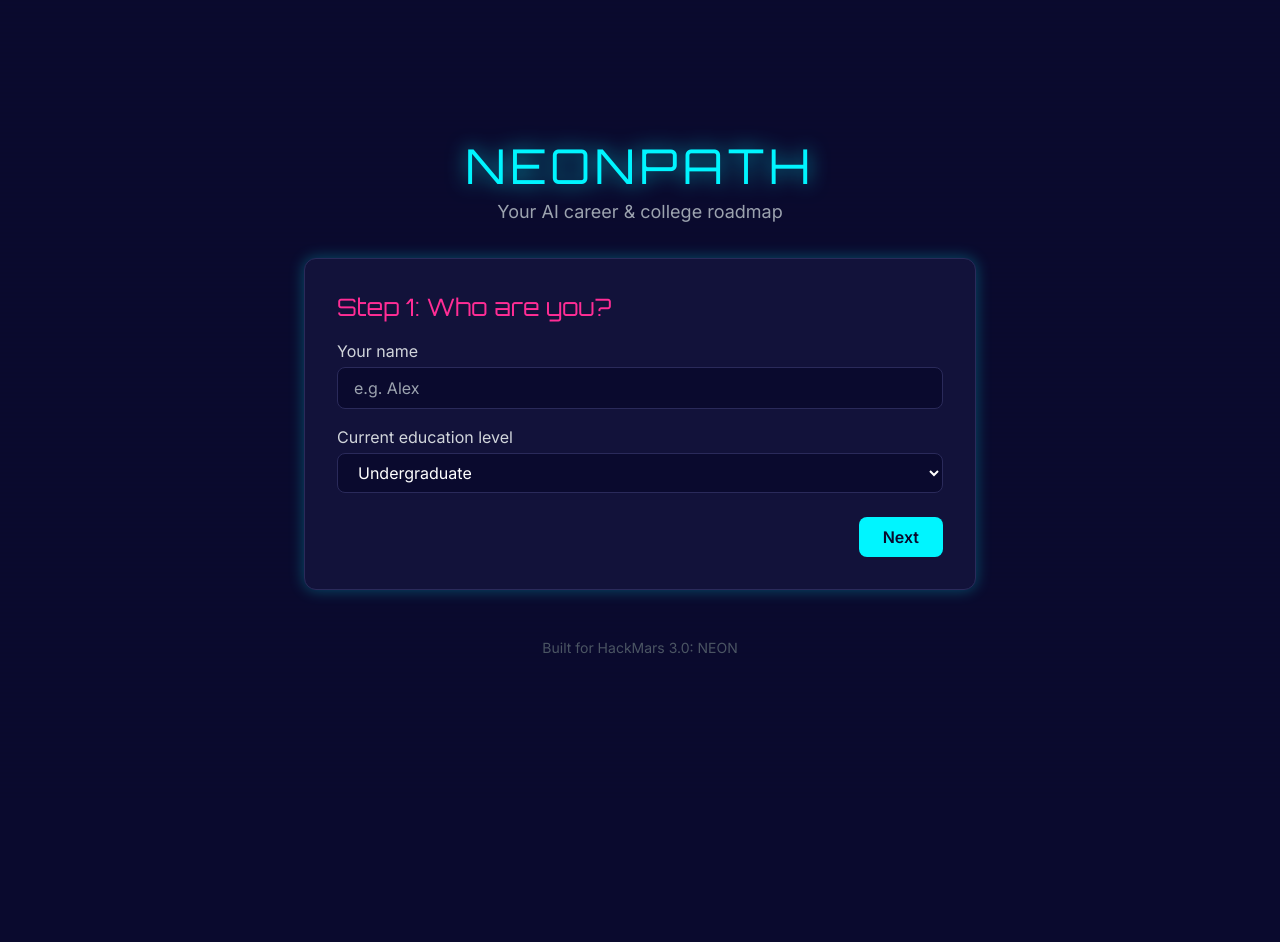
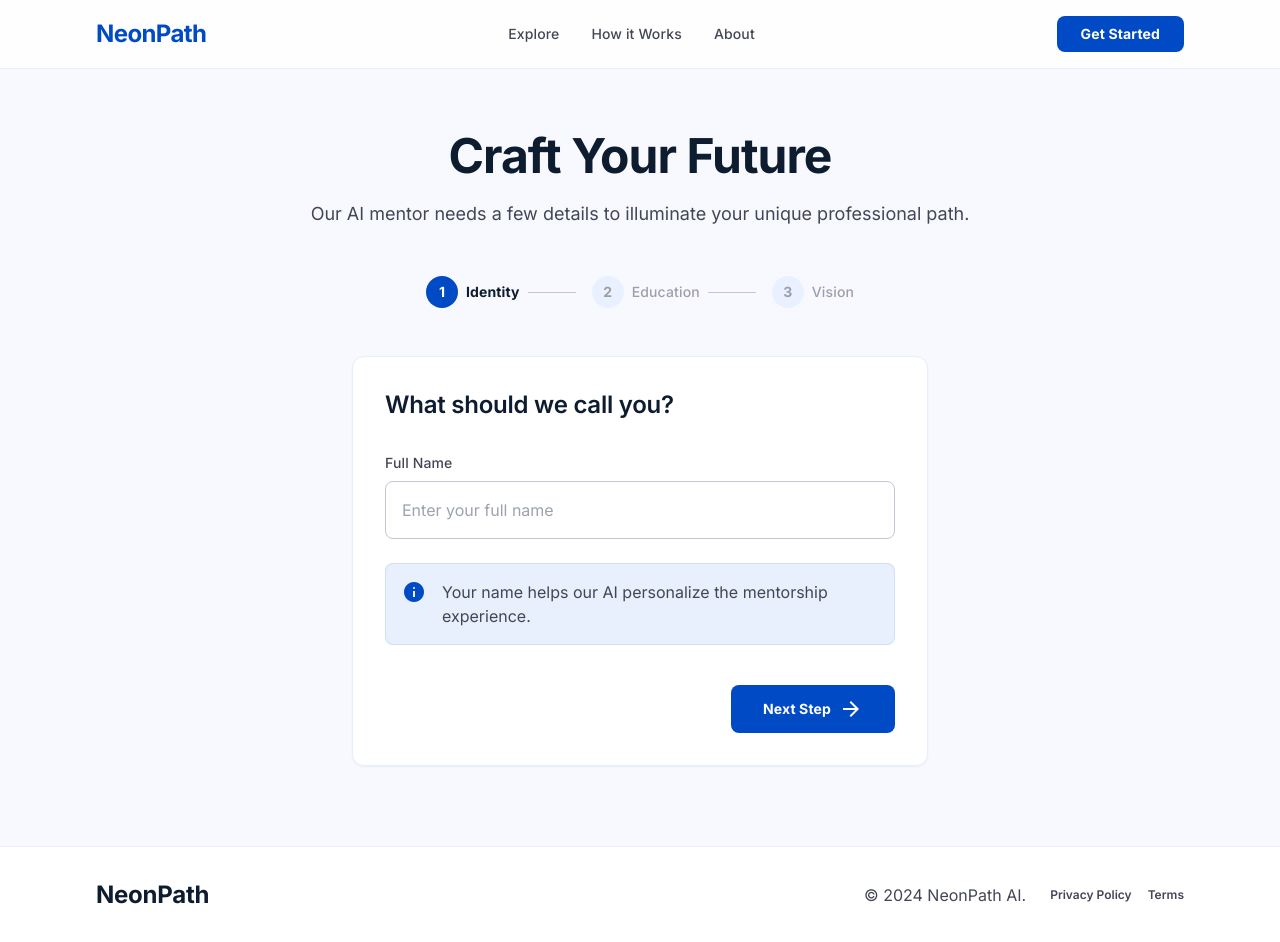
Before and after one commit to Daniel999l/neonpath, a React (Vite) app in the folder client/: page / in a window 1280 px wide. Before the commit the page ends 800 px from the top, so only its background shows below. Built offline with nearby package versions, Linux system fonts and the light colour scheme.

Commit message:
update 5 files

```diff
--- a/client/index.html
+++ b/client/index.html
@@ -3,10 +3,11 @@
 <head>
   <meta charset="UTF-8" />
   <meta name="viewport" content="width=device-width, initial-scale=1.0" />
-  <title>NeonPath - Your Career Roadmap</title>
-  <link href="https://fonts.googleapis.com/css2?family=Orbitron:wght@400;700&family=Inter:wght@300;400;600&display=swap" rel="stylesheet" />
+  <title>NeonPath - Future Roadmap Generator</title>
+  <link href="https://fonts.googleapis.com/css2?family=Inter:wght@400;500;600;700&display=swap" rel="stylesheet" />
+  <link href="https://fonts.googleapis.com/css2?family=Material+Symbols+Outlined:wght,FILL@100..700,0..1&display=swap" rel="stylesheet" />
 </head>
-<body class="bg-neon-dark text-white">
+<body class="bg-background text-on-surface min-h-screen flex flex-col">
   <div id="root"></div>
   <script type="module" src="/src/main.jsx"></script>
 </body>
--- a/client/src/App.jsx
+++ b/client/src/App.jsx
@@ -32,25 +32,44 @@ export default function App() {
   };
 
   return (
-    <div className="min-h-screen bg-neon-dark bg-scanlines flex flex-col items-center justify-center p-4">
-      <header className="mb-8 text-center">
-        <h1 className="text-5xl font-display text-neon-cyan drop-shadow-[0_0_10px_rgba(0,245,255,0.7)] tracking-widest">
-          NEONPATH
-        </h1>
-        <p className="text-gray-400 mt-2 text-lg">Your AI career & college roadmap</p>
+    <>
+      {/* TopNavBar */}
+      <header className="fixed top-0 left-0 w-full z-50 flex justify-between items-center px-6 md:px-24 py-4 bg-white/80 backdrop-blur-md border-b border-surface-container">
+        <div className="text-headline-md font-bold tracking-tight text-primary">NeonPath</div>
+        <nav className="hidden md:flex gap-8 items-center">
+          <a className="text-label-md text-on-surface-variant hover:text-primary transition-colors" href="#">Explore</a>
+          <a className="text-label-md text-on-surface-variant hover:text-primary transition-colors" href="#">How it Works</a>
+          <a className="text-label-md text-on-surface-variant hover:text-primary transition-colors" href="#">About</a>
+        </nav>
+        <button className="bg-primary text-on-primary px-6 py-2 rounded-lg text-label-md font-bold hover:bg-primary/90 transition-all">Get Started</button>
       </header>
 
-      <main className="w-full max-w-2xl">
+      <main className="flex-grow pt-32 pb-20 px-4 md:px-16 flex flex-col items-center">
         {!roadmap ? (
-          <FormWizard onGenerate={handleGenerate} loading={loading} error={error} />
+          <>
+            {/* Wizard Header */}
+            <div className="text-center mb-12 max-w-2xl">
+              <h1 className="text-display-lg-mobile md:text-display-lg mb-4 text-on-surface">Craft Your Future</h1>
+              <p className="text-body-lg text-on-surface-variant">Our AI mentor needs a few details to illuminate your unique professional path.</p>
+            </div>
+            <FormWizard onGenerate={handleGenerate} loading={loading} error={error} />
+          </>
         ) : (
           <ResultsDashboard roadmap={roadmap} onReset={handleReset} />
         )}
       </main>
 
-      <footer className="mt-12 text-gray-600 text-sm">
-        Built for HackMars 3.0: NEON
+      {/* Footer */}
+      <footer className="w-full py-8 px-6 md:px-24 flex flex-col md:flex-row justify-between items-center gap-8 bg-white border-t border-surface-container">
+        <div className="text-headline-md font-bold text-on-surface">NeonPath</div>
+        <div className="flex flex-col md:flex-row gap-6 items-center">
+          <span className="text-body-md text-on-surface-variant">&copy; 2024 NeonPath AI.</span>
+          <div className="flex gap-4">
+            <a className="text-label-sm text-on-surface-variant hover:text-primary transition-all" href="#">Privacy Policy</a>
+            <a className="text-label-sm text-on-surface-variant hover:text-primary transition-all" href="#">Terms</a>
+          </div>
+        </div>
       </footer>
-    </div>
+    </>
   );
 }
--- a/client/src/components/FormWizard.jsx
+++ b/client/src/components/FormWizard.jsx
@@ -3,13 +3,13 @@ import { useState } from 'react';
 const levels = ['High School', 'Undergraduate', 'Graduate'];
 
 export default function FormWizard({ onGenerate, loading, error }) {
-  const [step, setStep] = useState(0);
+  const [step, setStep] = useState(1);
   const [form, setForm] = useState({ name: '', level: 'Undergraduate', interests: '', goals: '' });
 
   const update = (field, value) => setForm(prev => ({ ...prev, [field]: value }));
 
   const handleNext = () => setStep(s => Math.min(s + 1, 3));
-  const handlePrev = () => setStep(s => Math.max(s - 1, 0));
+  const handlePrev = () => setStep(s => Math.max(s - 1, 1));
 
   const handleSubmit = (e) => {
     e.preventDefault();
@@ -17,103 +17,139 @@ export default function FormWizard({ onGenerate, loading, error }) {
   };
 
   return (
-    <div className="bg-neon-card border border-neon-border rounded-xl p-8 shadow-neon">
+    <div className="w-full max-w-xl">
+      {/* Step Indicator */}
+      <div className="flex items-center justify-center w-full mb-12 space-x-4">
+        {[1,2,3].map((num) => (
+          <div key={num} className="flex items-center space-x-2">
+            <div className={`w-8 h-8 rounded-full flex items-center justify-center font-bold text-sm transition-colors ${
+              num === step ? 'step-active' : num < step ? 'step-complete' : 'bg-surface-container-high text-on-surface-variant opacity-50'
+            }`}>
+              {num < step ? (
+                <span className="material-symbols-outlined text-sm">check</span>
+              ) : (
+                num
+              )}
+            </div>
+            <span className={`text-label-md ${num === step ? 'text-on-surface font-bold' : num < step ? 'text-on-surface' : 'text-on-surface-variant opacity-50'}`}>
+              {num === 1 ? 'Identity' : num === 2 ? 'Education' : 'Vision'}
+            </span>
+            {num < 3 && <div className="h-px w-12 bg-outline-variant"></div>}
+          </div>
+        ))}
+      </div>
+
+      {/* Form Container */}
+      <div className="bg-white rounded-xl p-8 border border-surface-container shadow-sm min-h-[400px] flex flex-col justify-between">
         <form onSubmit={handleSubmit}>
-        {step === 0 && (
-          <div className="space-y-4">
-            <h2 className="text-2xl font-display text-neon-pink">Step 1: Who are you?</h2>
+          {step === 1 && (
+            <div className="space-y-6">
+              <h2 className="text-headline-md mb-8 text-on-surface">What should we call you?</h2>
               <div>
-              <label className="block text-gray-300 mb-1">Your name</label>
+                <label className="block text-label-md text-on-surface-variant mb-2">Full Name</label>
                 <input
                   type="text"
                   value={form.name}
                   onChange={e => update('name', e.target.value)}
-                placeholder="e.g. Alex"
-                className="w-full px-4 py-2 rounded-lg bg-neon-dark border border-neon-border text-white focus:outline-none focus:ring-2 focus:ring-neon-cyan"
+                  placeholder="Enter your full name"
+                  className="w-full bg-surface-container-lowest border border-outline-variant rounded-lg p-4 text-on-surface focus:border-primary focus:ring-1 focus:ring-primary outline-none transition-all"
+                  required
+                />
+              </div>
+              <div className="p-4 rounded-lg bg-primary-container/10 border border-primary/10 flex gap-4">
+                <span className="material-symbols-outlined text-primary" style={{ fontVariationSettings: "'FILL' 1" }}>info</span>
+                <p className="text-body-md text-on-surface-variant">Your name helps our AI personalize the mentorship experience.</p>
+              </div>
+            </div>
+          )}
+
+          {step === 2 && (
+            <div className="space-y-6">
+              <h2 className="text-headline-md mb-8 text-on-surface">Your Academic Background</h2>
+              <div>
+                <label className="block text-label-md text-on-surface-variant mb-2">Current Academic Level</label>
+                <div className="relative">
+                  <select
+                    value={form.level}
+                    onChange={e => update('level', e.target.value)}
+                    className="w-full bg-surface-container-lowest border border-outline-variant rounded-lg p-4 text-on-surface focus:border-primary focus:ring-1 focus:ring-primary outline-none appearance-none transition-all cursor-pointer"
+                  >
+                    {levels.map(l => <option key={l} value={l}>{l}</option>)}
+                  </select>
+                  <span className="material-symbols-outlined absolute right-4 top-1/2 -translate-y-1/2 pointer-events-none text-on-surface-variant">expand_more</span>
+                </div>
+              </div>
+              <div className="grid grid-cols-2 gap-4">
+                <div className="p-4 rounded-xl border border-surface-container hover:border-primary transition-colors cursor-pointer bg-surface">
+                  <span className="material-symbols-outlined text-primary mb-2">school</span>
+                  <p className="text-label-sm text-on-surface">Academic focus</p>
+                </div>
+                <div className="p-4 rounded-xl border border-surface-container hover:border-primary transition-colors cursor-pointer bg-surface">
+                  <span className="material-symbols-outlined text-primary mb-2">terminal</span>
+                  <p className="text-label-sm text-on-surface">Skill tracking</p>
+                </div>
+              </div>
+            </div>
+          )}
+
+          {step === 3 && (
+            <div className="space-y-6">
+              <h2 className="text-headline-md mb-8 text-on-surface">Define Your Vision</h2>
+              <div>
+                <label className="block text-label-md text-on-surface-variant mb-2">Passions &amp; Interests</label>
+                <textarea
+                  value={form.interests}
+                  onChange={e => update('interests', e.target.value)}
+                  placeholder="e.g. Sustainable energy, Neural networks, Fine arts..."
+                  rows={3}
+                  className="w-full bg-surface-container-lowest border border-outline-variant rounded-lg p-4 text-on-surface focus:border-primary focus:ring-1 focus:ring-primary outline-none transition-all resize-none"
                   required
                 />
               </div>
               <div>
-              <label className="block text-gray-300 mb-1">Current education level</label>
-              <select
-                value={form.level}
-                onChange={e => update('level', e.target.value)}
-                className="w-full px-4 py-2 rounded-lg bg-neon-dark border border-neon-border text-white focus:outline-none focus:ring-2 focus:ring-neon-cyan"
-              >
-                {levels.map(l => <option key={l} value={l}>{l}</option>)}
-              </select>
-            </div>
-          </div>
-        )}
-
-        {step === 1 && (
-          <div className="space-y-4">
-            <h2 className="text-2xl font-display text-neon-cyan">Step 2: What gets you excited?</h2>
-            <div>
-              <label className="block text-gray-300 mb-1">Subjects / interests</label>
+                <label className="block text-label-md text-on-surface-variant mb-2">Future Goals</label>
                 <textarea
-                value={form.interests}
-                onChange={e => update('interests', e.target.value)}
-                placeholder="e.g. biology, coding, art, space"
+                  value={form.goals}
+                  onChange={e => update('goals', e.target.value)}
+                  placeholder="e.g. Founding a tech startup, Becoming a research fellow..."
                   rows={3}
-                className="w-full px-4 py-2 rounded-lg bg-neon-dark border border-neon-border text-white focus:outline-none focus:ring-2 focus:ring-neon-cyan resize-none"
+                  className="w-full bg-surface-container-lowest border border-outline-variant rounded-lg p-4 text-on-surface focus:border-primary focus:ring-1 focus:ring-primary outline-none transition-all resize-none"
                   required
                 />
               </div>
             </div>
           )}
 
-        {step === 2 && (
-          <div className="space-y-4">
-            <h2 className="text-2xl font-display text-neon-pink">Step 3: Your big goals</h2>
-            <div>
-              <label className="block text-gray-300 mb-1">Life / career goals</label>
-              <textarea
-                value={form.goals}
-                onChange={e => update('goals', e.target.value)}
-                placeholder="e.g. I want to cure diseases, build a startup, or become a professor"
-                rows={3}
-                className="w-full px-4 py-2 rounded-lg bg-neon-dark border border-neon-border text-white focus:outline-none focus:ring-2 focus:ring-neon-cyan resize-none"
-                required
-              />
-            </div>
-          </div>
-        )}
-
-        {step === 3 && (
-          <div className="space-y-4">
-            <h2 className="text-2xl font-display text-neon-cyan">Ready to launch your future?</h2>
-            <p className="text-gray-400">We'll generate a personalized roadmap based on your inputs.</p>
-          </div>
-        )}
-
           {error && (
-          <div className="mt-4 p-3 bg-red-900/50 border border-red-500 rounded text-red-300 text-sm">
+            <div className="mt-4 p-3 bg-error-container border border-error rounded text-on-error-container text-sm">
               {error}
             </div>
           )}
 
-        <div className="flex justify-between mt-6">
-          {step > 0 && (
-            <button type="button" onClick={handlePrev} className="px-4 py-2 text-gray-300 hover:text-white border border-gray-600 rounded-lg transition">
-              Back
+          <div className="mt-10 flex items-center justify-between">
+            {step > 1 ? (
+              <button type="button" onClick={handlePrev} className="flex items-center gap-2 px-4 py-2 text-label-md text-on-surface-variant hover:text-on-surface transition-colors">
+                <span className="material-symbols-outlined">arrow_back</span> Back
               </button>
+            ) : (
+              <div></div>
             )}
             {step < 3 ? (
-            <button type="button" onClick={handleNext} className="ml-auto px-6 py-2 bg-neon-cyan text-neon-dark font-semibold rounded-lg hover:bg-cyan-300 transition">
-              Next
+              <button type="button" onClick={handleNext} className="ml-auto bg-primary text-on-primary px-8 py-3 rounded-lg font-bold text-label-md flex items-center gap-2 hover:bg-primary/90 transition-all">
+                Next Step <span className="material-symbols-outlined">arrow_forward</span>
               </button>
             ) : (
               <button
                 type="submit"
                 disabled={loading}
-              className="ml-auto px-6 py-2 bg-neon-pink text-white font-semibold rounded-lg glow-pink hover:bg-pink-600 transition disabled:opacity-50"
+                className="ml-auto bg-secondary text-on-secondary px-8 py-3 rounded-lg font-bold text-label-md flex items-center gap-2 hover:opacity-90 transition-all disabled:opacity-50"
               >
-              {loading ? 'Generating...' : 'Generate Roadmap'}
+                {loading ? 'Generating...' : 'Generate Roadmap'} <span className="material-symbols-outlined">auto_awesome</span>
               </button>
             )}
           </div>
         </form>
       </div>
+    </div>
   );
 }
--- a/client/src/index.css
+++ b/client/src/index.css
@@ -6,30 +6,23 @@ body {
   font-family: 'Inter', sans-serif;
 }
 
-.glow-pink {
-  box-shadow: 0 0 20px rgba(255, 45, 149, 0.4);
-}
-.glow-cyan {
-  box-shadow: 0 0 20px rgba(0, 245, 255, 0.4);
+.step-active {
+  background-color: #004ac6;
+  color: #ffffff;
 }
 
-.bg-scanlines {
-  background: repeating-linear-gradient(
-    0deg,
-    transparent,
-    transparent 2px,
-    rgba(0, 0, 0, 0.03) 2px,
-    rgba(0, 0, 0, 0.03) 4px
-  );
+.step-complete {
+  background-color: #e6eeff;
+  color: #004ac6;
 }
 
 ::-webkit-scrollbar {
   width: 8px;
 }
 ::-webkit-scrollbar-track {
-  background: #0a0a2e;
+  background: #f8f9ff;
 }
 ::-webkit-scrollbar-thumb {
-  background: #2a2a5a;
+  background: #d5e3fc;
   border-radius: 4px;
 }
--- a/client/tailwind.config.js
+++ b/client/tailwind.config.js
@@ -7,20 +7,82 @@ export default {
   theme: {
     extend: {
       colors: {
-        'neon-dark': '#0a0a2e',
-        'neon-pink': '#ff2d95',
-        'neon-cyan': '#00f5ff',
-        'neon-purple': '#b44dff',
-        'neon-card': '#12123a',
-        'neon-border': '#2a2a5a',
+        'outline-variant': '#c3c6d7',
+        'surface-variant': '#d5e3fc',
+        'tertiary-container': '#6b6e70',
+        'on-tertiary-fixed': '#191c1e',
+        'on-tertiary-container': '#eff1f3',
+        'surface-container-low': '#eff4ff',
+        'secondary-container': '#82f5c1',
+        'inverse-on-surface': '#eaf1ff',
+        'on-surface': '#0d1c2e',
+        'outline': '#737686',
+        'on-primary-fixed-variant': '#003ea8',
+        'on-secondary-fixed': '#002114',
+        'surface-tint': '#0053db',
+        'inverse-surface': '#233144',
+        'on-secondary': '#ffffff',
+        'surface': '#f8f9ff',
+        'inverse-primary': '#b4c5ff',
+        'secondary-fixed-dim': '#68dba9',
+        'secondary-fixed': '#85f8c4',
+        'background': '#f8f9ff',
+        'primary': '#004ac6',
+        'secondary': '#006c4a',
+        'on-error-container': '#93000a',
+        'on-secondary-fixed-variant': '#005137',
+        'error-container': '#ffdad6',
+        'on-primary-fixed': '#00174b',
+        'surface-bright': '#f8f9ff',
+        'on-surface-variant': '#434655',
+        'error': '#ba1a1a',
+        'on-background': '#0d1c2e',
+        'surface-dim': '#ccdbf3',
+        'on-tertiary': '#ffffff',
+        'surface-container-highest': '#d5e3fc',
+        'primary-fixed': '#dbe1ff',
+        'on-primary-container': '#eeefff',
+        'surface-container-lowest': '#ffffff',
+        'primary-container': '#2563eb',
+        'surface-container': '#e6eeff',
+        'tertiary-fixed': '#e0e3e5',
+        'on-error': '#ffffff',
+        'on-secondary-container': '#00714e',
+        'on-tertiary-fixed-variant': '#444749',
+        'surface-container-high': '#dce9ff',
+        'tertiary': '#525657',
+        'tertiary-fixed-dim': '#c4c7c9',
+        'on-primary': '#ffffff',
+        'primary-fixed-dim': '#b4c5ff',
       },
       fontFamily: {
-        display: ['Orbitron', 'sans-serif'],
+        display: ['Inter', 'sans-serif'],
         body: ['Inter', 'sans-serif'],
       },
-      boxShadow: {
-        'neon': '0 0 15px rgba(0, 245, 255, 0.3)',
-        'neon-pink': '0 0 15px rgba(255, 45, 149, 0.3)',
+      fontSize: {
+        'label-sm': ['12px', { lineHeight: '16px', fontWeight: '600' }],
+        'label-md': ['14px', { lineHeight: '20px', letterSpacing: '0.01em', fontWeight: '500' }],
+        'display-lg': ['48px', { lineHeight: '56px', letterSpacing: '-0.02em', fontWeight: '700' }],
+        'body-lg': ['18px', { lineHeight: '28px', fontWeight: '400' }],
+        'display-lg-mobile': ['32px', { lineHeight: '40px', letterSpacing: '-0.02em', fontWeight: '700' }],
+        'headline-md': ['24px', { lineHeight: '32px', letterSpacing: '-0.01em', fontWeight: '600' }],
+        'body-md': ['16px', { lineHeight: '24px', fontWeight: '400' }],
+      },
+      borderRadius: {
+        'DEFAULT': '0.25rem',
+        'lg': '0.5rem',
+        'xl': '0.75rem',
+        'full': '9999px',
+      },
+      spacing: {
+        'base': '4px',
+        'lg': '24px',
+        'sm': '8px',
+        'container-max': '1280px',
+        'xs': '4px',
+        'md': '16px',
+        'gutter': '24px',
+        'xl': '40px',
       },
     },
   },
```
Lines whose indentation alone changed are shown as unchanged.
